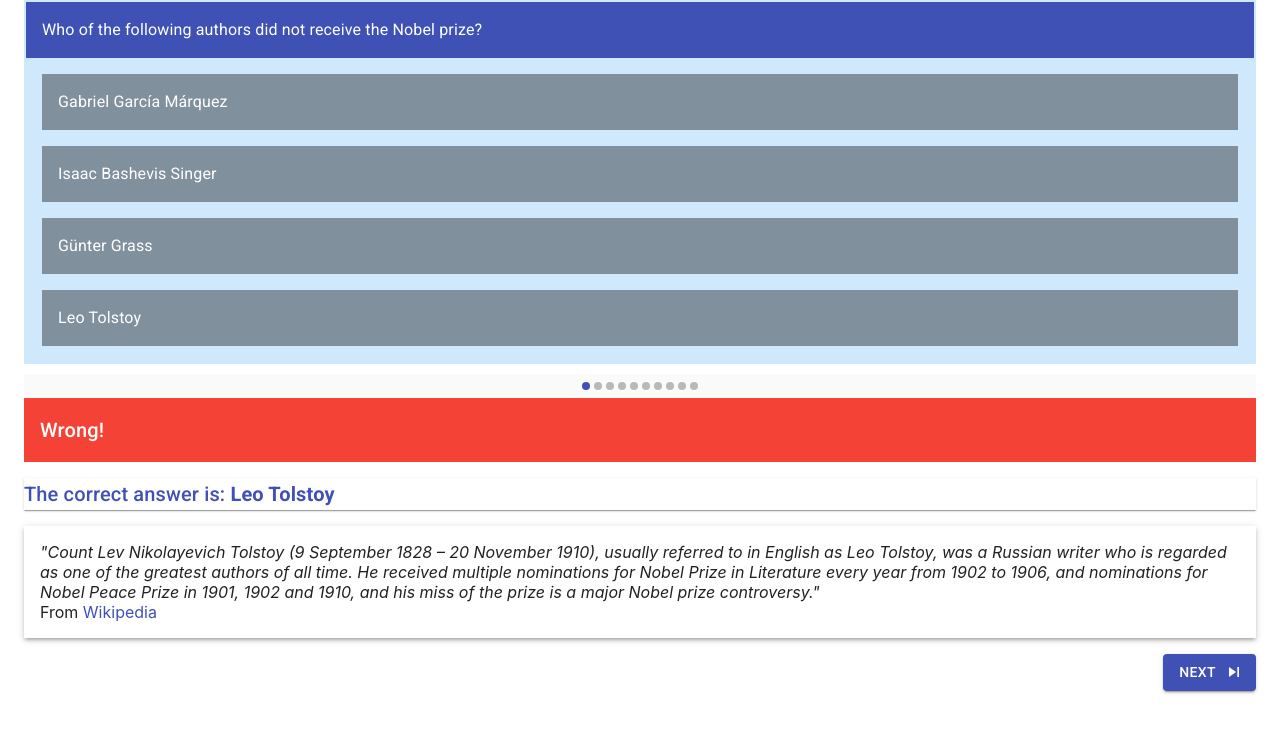
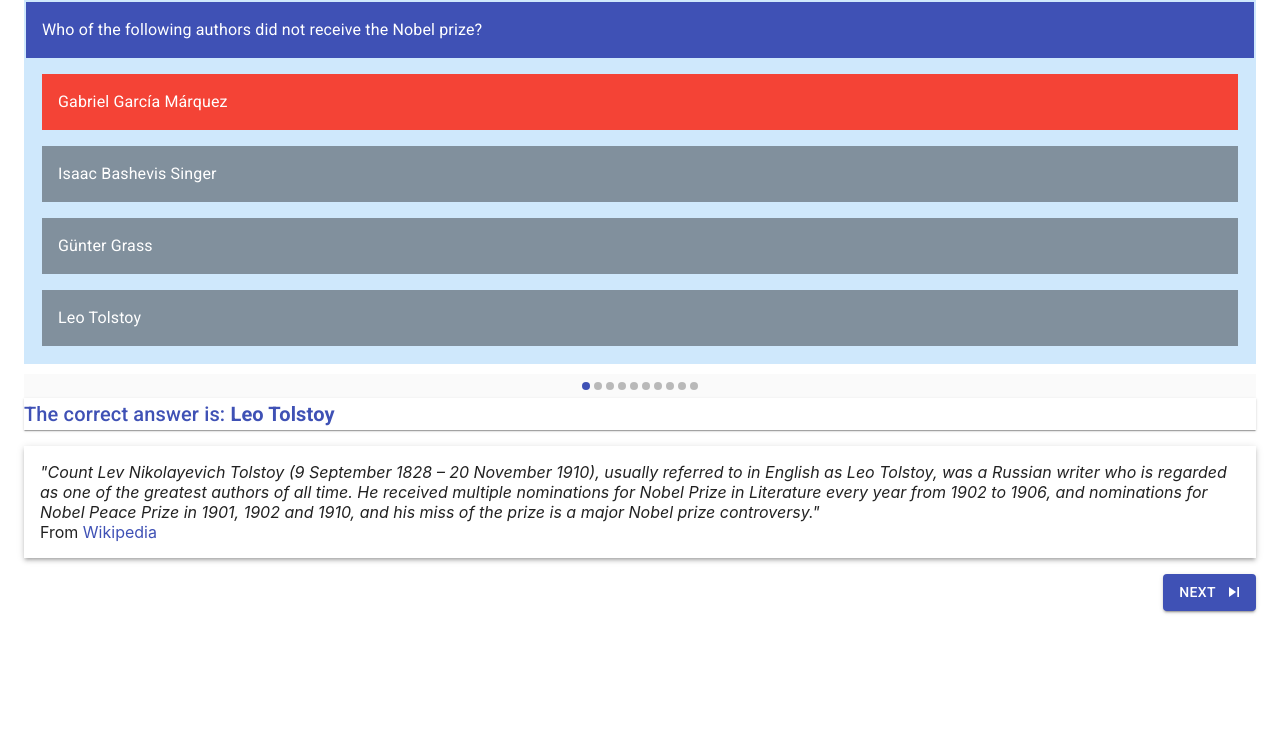
Before and after one commit to ItzikHendel/trivia, a Next.js app: page / in a window 1280 px wide. Both pictures are taken after a click on the element "Gabriel García Márquez". Shown: the top 732 px of the page. Built offline with nearby package versions, Linux system fonts and the light colour scheme.

Commit message:
Change answer row color instead of correct wrong msg

```diff
--- a/Components/Game.js
+++ b/Components/Game.js
@@ -57,6 +57,7 @@
             <Quiz
                 question={question}
                 shuffledAnswers={shuffledAnswers}
+                correctAnswer={answers[0]}
                 onAnswerSelected={onAnswerSelected} />
 
             <MobileStepper
@@ -70,7 +71,8 @@
 
             <Result
                 isAnswerCorrect={isAnswerCorrect}
-                correctAnswer={answers[0]} quote={quote}
+                correctAnswer={answers[0]}
+                quote={quote}
                 source={source}
                 link={link} />
 
--- a/Components/Quiz.js
+++ b/Components/Quiz.js
@@ -2,31 +2,50 @@
 import Typography from '@material-ui/core/Typography';
 import Box from '@material-ui/core/Box';
 
-const Quiz = React.memo(({ question, shuffledAnswers, onAnswerSelected }) => {
-    const [isAnswerSelected, setIsAnswerSelected] = useState(false);
+const answerBgColors = {
+    enabled: "text.secondary",
+    disabled: "text.disabled",
+    correct: "success.main",
+    wrong: "error.main"
+}
 
-    useEffect(() => setIsAnswerSelected(false), [question]);
+const Quiz = React.memo(({ question, shuffledAnswers, correctAnswer, onAnswerSelected }) => {
+    const [selectedAnswerIndex, setSelectedAnswerIndex] = useState(null);
 
-    const answerRow = (answer) =>
-        <Box
-            key={answer}
-            bgcolor={isAnswerSelected ? "text.disabled" : "text.secondary"}
+    useEffect(() => {
+        setSelectedAnswerIndex(null);
+    }, [question]);
+
+    const answerRow = (answer, index) => {
+        let backgroundColor = answerBgColors.enabled;
+        if (selectedAnswerIndex !== null) {
+            if (selectedAnswerIndex === index) {
+                backgroundColor = answer === correctAnswer ? answerBgColors.correct : answerBgColors.wrong;
+            } else {
+                backgroundColor = answerBgColors.disabled;
+            }
+        }
+
+        return <Box
+            key={index}
+            bgcolor={backgroundColor}
             color="background.paper"
             m={2}
             p={2}
             onClick={() => {
-                if (!isAnswerSelected) {
-                    setIsAnswerSelected(true);
+                if (selectedAnswerIndex === null) {
                     onAnswerSelected(answer);
+                    setSelectedAnswerIndex(index);
                 }
             }}>
             {answer}
         </Box>;
+    }
 
     return (
         <Typography component="div" style={{ backgroundColor: '#cfe8fc', padding: '2px', marginBottom: '10px' }}  >
             <Box bgcolor="primary.main" color="primary.contrastText" p={2}>{question}</Box>
-            {shuffledAnswers.map((answer) => answerRow(answer))}
+            {shuffledAnswers.map((answer, index) => answerRow(answer, index))}
         </Typography>
     );
 });
--- a/Components/Result.js
+++ b/Components/Result.js
@@ -5,18 +5,16 @@
 export default function Result({ isAnswerCorrect, correctAnswer, quote, source, link }) {
     if (isAnswerCorrect === null)
         return null;
-    const correctAnswerMsg = <Box bgcolor="success.main" color="success.contrastText" p={2} mb={2}>Correct!</Box>;
-    const wrongAnswerMsg = (<>
-        <Box bgcolor="error.main" color="error.contrastText" p={2} mb={2}>Wrong!</Box>
+    const correctAnswerMsg = (<>
         <Box color="primary.main" boxShadow={1} mb={2}>The correct answer is: <b>{correctAnswer}</b></Box>
     </>);
     return (
         <>
-            <Typography component="div" variant="h6" style={{ backgroundColor: '' }} > {isAnswerCorrect ? correctAnswerMsg : wrongAnswerMsg} </Typography>
+            <Typography component="div" variant="h6" style={{ backgroundColor: '' }} > {isAnswerCorrect ? "" : correctAnswerMsg} </Typography>
             <Box color="text.primary" boxShadow={3} p={2} mb={2}>
                 <i>"{quote}"</i>
-                <br/>
-                From <Link href={link} target="_blank">{source}</Link>
+                <br />
+                  From <Link href={link} target="_blank">{source}</Link>
             </Box>
         </>
     )
```
